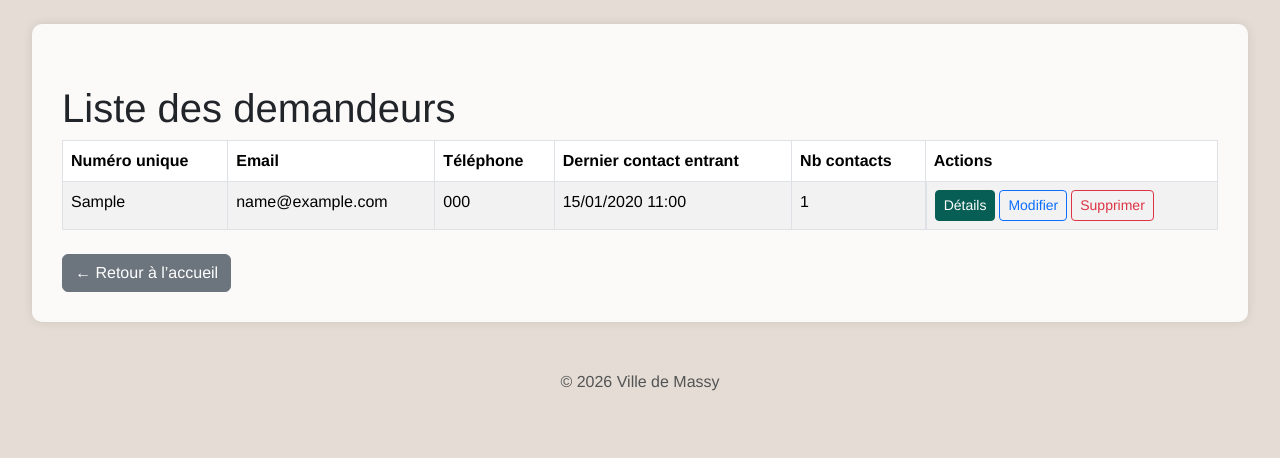
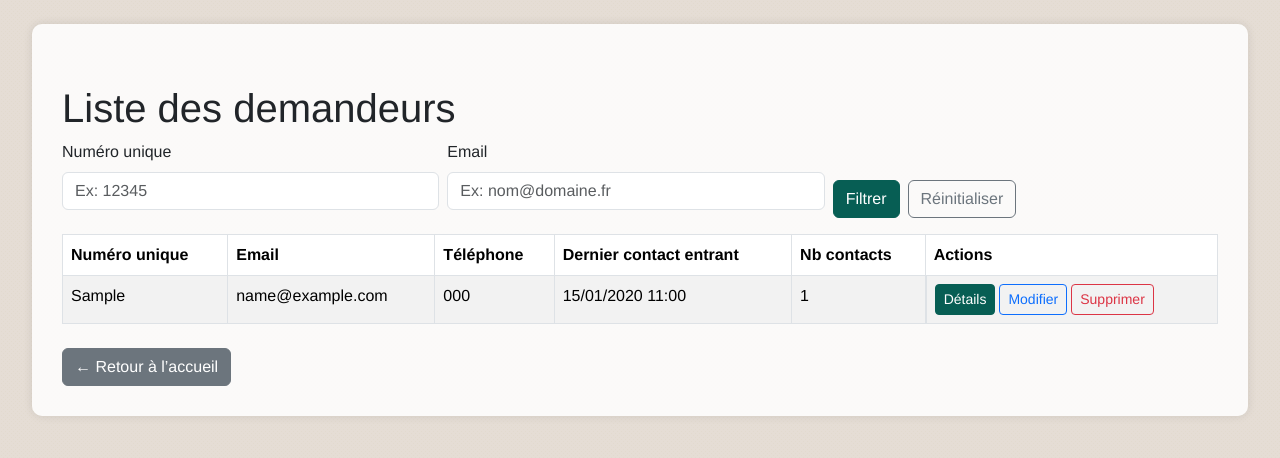
Before and after one commit to CyrilWAYfr/v1.MassyInnove, a Django app: page /Logement/demandeurs/ in a window 1280 px wide. Shown: the part 80-538 px from the top of the page. Run offline with Django 5.2, Linux system fonts and the light colour scheme; a user stored in the database is signed in; tables that the repository leaves empty hold one stand-in row (values such as "Sample post"); parts of the project's set-up code (start-up, migrations or seed data) failed here and were passed over; some libraries are stand-ins or nearby versions.

Commit message:
Pagination et filtre sur la liste des demandeurs

```diff
--- a/logement/templates/logement/demandeurs_list.html
+++ b/logement/templates/logement/demandeurs_list.html
@@ -2,6 +2,45 @@
 
 {% block content %}
 <h1>Liste des demandeurs</h1>
+
+<form method="get" class="row g-2 align-items-end mb-3" autocomplete="off">
+    {% if return_url %}
+    <input type="hidden" name="return_url" value="{{ return_url }}">
+    {% endif %}
+    <div class="col-md-4">
+        <label for="num_unique" class="form-label">Numéro unique</label>
+        <input
+            type="text"
+            id="num_unique"
+            name="num_unique"
+            class="form-control"
+            value="{{ search_num_unique }}"
+            placeholder="Ex: 12345"
+            autocomplete="off"
+        >
+    </div>
+    <div class="col-md-4">
+        <label for="email" class="form-label">Email</label>
+        <input
+            type="text"
+            id="email"
+            name="email"
+            class="form-control"
+            value="{{ search_email }}"
+            placeholder="Ex: nom@domaine.fr"
+            autocomplete="off"
+        >
+    </div>
+    <div class="col-md-4 d-flex gap-2">
+        <button type="submit" class="btn btn-primary">Filtrer</button>
+        <a
+            href="{% if return_url %}?return_url={{ return_url|urlencode }}{% else %}{% url 'logement:demandeurs_list' %}{% endif %}"
+            class="btn btn-outline-secondary"
+        >
+            Réinitialiser
+        </a>
+    </div>
+</form>
 
 <table class="table table-striped table-bordered">
     <thead>
@@ -62,9 +101,56 @@
 
 
         </tr>
+        {% empty %}
+        <tr>
+            <td colspan="6" class="text-center text-muted p-3">Aucun demandeur trouvé.</td>
+        </tr>
         {% endfor %}
     </tbody>
 </table>
+
+{% if page_obj.paginator.num_pages > 1 %}
+<nav aria-label="Pagination demandeurs" class="mt-3">
+    <ul class="pagination">
+        {% if page_obj.has_previous %}
+        <li class="page-item">
+            <a
+                class="page-link"
+                href="?page={{ page_obj.previous_page_number }}&num_unique={{ search_num_unique|urlencode }}&email={{ search_email|urlencode }}{% if return_url %}&return_url={{ return_url|urlencode }}{% endif %}"
+            >
+                Précédent
+            </a>
+        </li>
+        {% else %}
+        <li class="page-item disabled"><span class="page-link">Précédent</span></li>
+        {% endif %}
+
+        {% for num in page_obj.paginator.page_range %}
+        <li class="page-item {% if page_obj.number == num %}active{% endif %}">
+            <a
+                class="page-link"
+                href="?page={{ num }}&num_unique={{ search_num_unique|urlencode }}&email={{ search_email|urlencode }}{% if return_url %}&return_url={{ return_url|urlencode }}{% endif %}"
+            >
+                {{ num }}
+            </a>
+        </li>
+        {% endfor %}
+
+        {% if page_obj.has_next %}
+        <li class="page-item">
+            <a
+                class="page-link"
+                href="?page={{ page_obj.next_page_number }}&num_unique={{ search_num_unique|urlencode }}&email={{ search_email|urlencode }}{% if return_url %}&return_url={{ return_url|urlencode }}{% endif %}"
+            >
+                Suivant
+            </a>
+        </li>
+        {% else %}
+        <li class="page-item disabled"><span class="page-link">Suivant</span></li>
+        {% endif %}
+    </ul>
+</nav>
+{% endif %}
 
 <div class="mt-4">
     {% if return_url %}
--- a/logement/views.py
+++ b/logement/views.py
@@ -888,6 +888,7 @@ def proposer_reponse(request, contact_id):
 # -----------------------------------------------
 
 from django.db.models import Count, Max
+from django.core.paginator import Paginator
 from django.shortcuts import render
 from .models import Demandeur
 from .security import get_contacts_for_user
@@ -902,6 +903,8 @@ def demandeurs_list(request):
 
     contacts = get_contacts_for_user(request.user)
     return_url = request.GET.get("return_url")
+    search_num_unique = request.GET.get("num_unique", "").strip()
+    search_email = request.GET.get("email", "").strip()
 
     # Aucun contact accessible → aucun demandeur visible
     if not contacts.exists():
@@ -915,16 +918,27 @@ def demandeurs_list(request):
                 nb_contacts=Count("contacts_entrants", distinct=True),
             )
             .distinct()
-            .order_by(
-                "-dernier_contact",
-                "email",
-                "telephone",
-            )
+        )
+        if search_num_unique:
+            demandeurs = demandeurs.filter(num_unique__icontains=search_num_unique)
+        if search_email:
+            demandeurs = demandeurs.filter(email__icontains=search_email)
+
+        demandeurs = demandeurs.order_by(
+            "-dernier_contact",
+            "email",
+            "telephone",
         )
 
+    paginator = Paginator(demandeurs, 25)
+    page_obj = paginator.get_page(request.GET.get("page"))
+
     return render(request, "logement/demandeurs_list.html", {
-        "demandeurs": demandeurs,
+        "demandeurs": page_obj,
+        "page_obj": page_obj,
         "return_url": return_url,
+        "search_num_unique": search_num_unique,
+        "search_email": search_email,
     })
 
 
```
